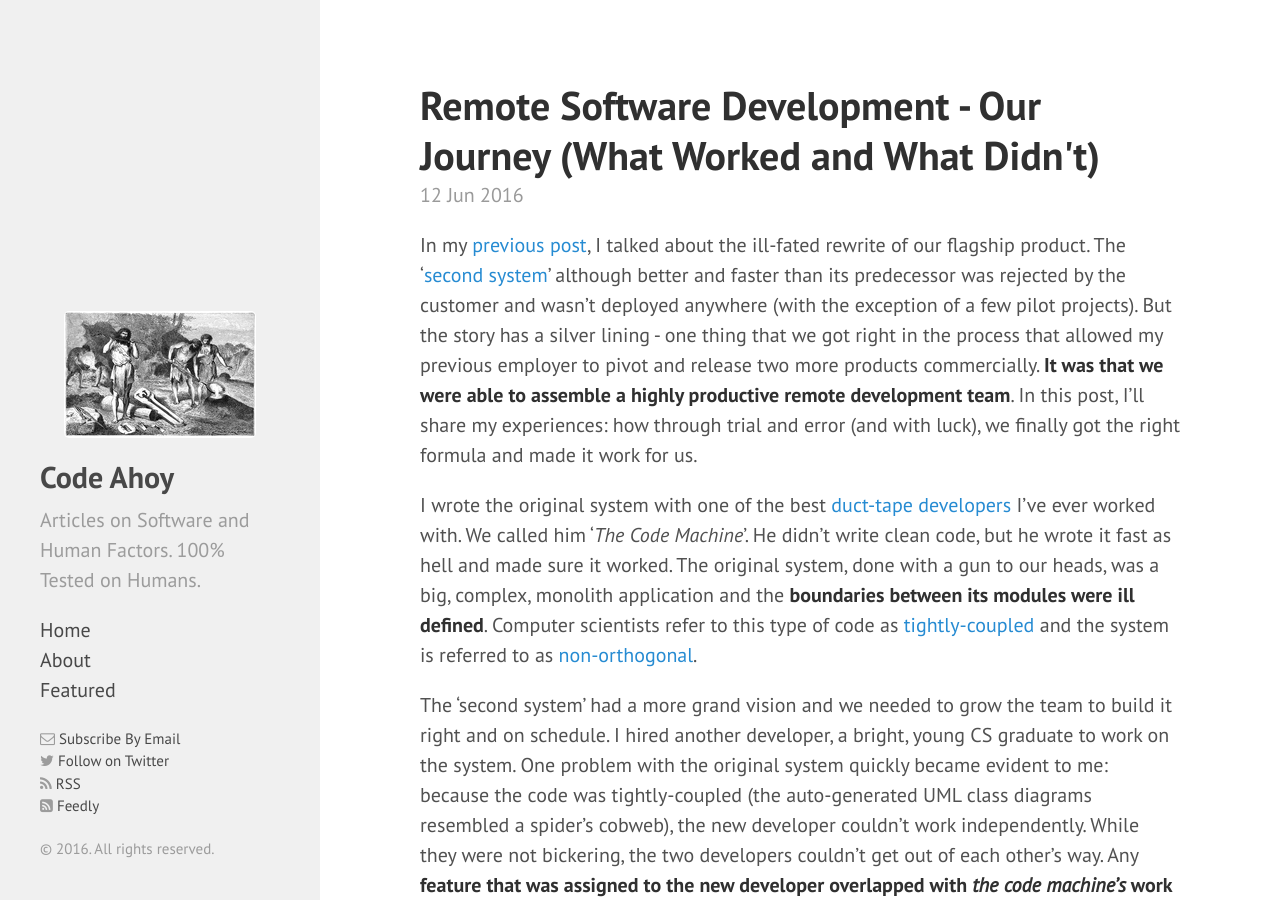
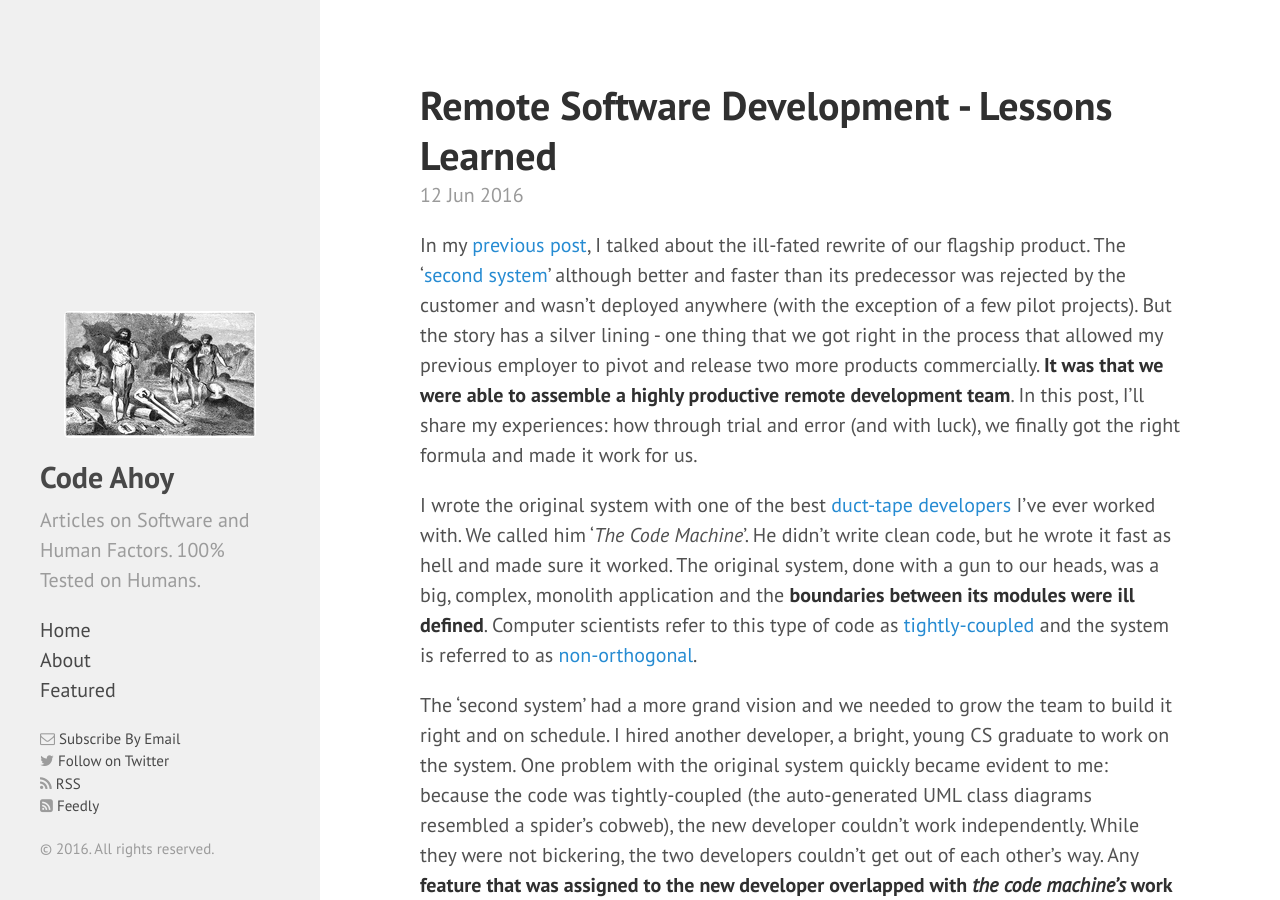
Before and after one commit to talk2viren/umermansoor.github.io, a Jekyll site: the page built from _posts/2016-06-12-remote-software-development---lessons-learned.md, in a window 1280 px wide and 900 px high. Built offline with Jekyll 4.4.1, drawn with Linux system fonts in a browser that asks for light colours; nearby versions of some CDN libraries; a script that is not in the unit is left out; comment, search, counter and statistics services are not loaded.

Commit message:
changed the title.

```diff
--- a/_posts/2016-06-12-remote-software-development---our-journey-(-what-worked-and-what-didn't-).md
+++ b/_posts/2016-06-12-remote-software-development---lessons-learned.md
@@ -1,6 +1,6 @@
 ---
 layout: post
-title: Remote Software Development - Our Journey (What Worked and What Didn't)
+title: Remote Software Development - Lessons Learned
 comments: True
 excerpt_separator: <!--more-->
 ---
```
